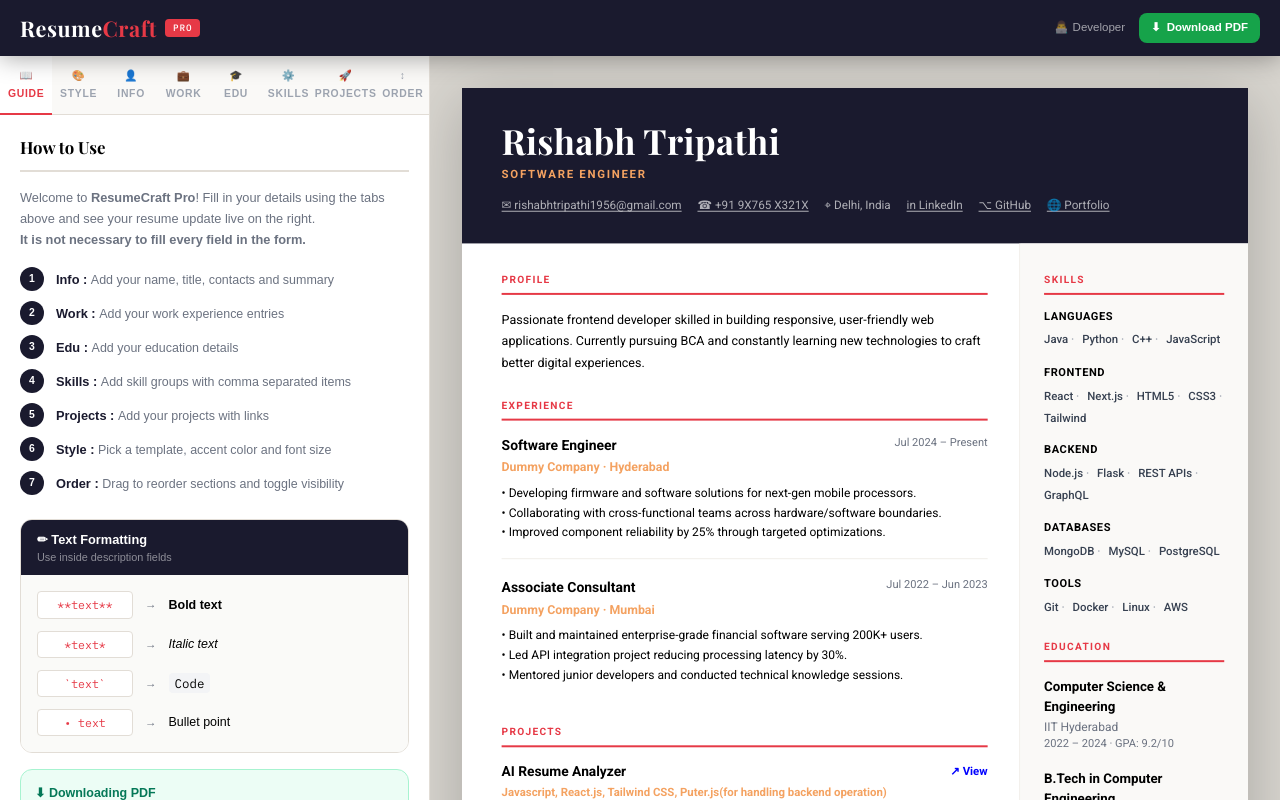
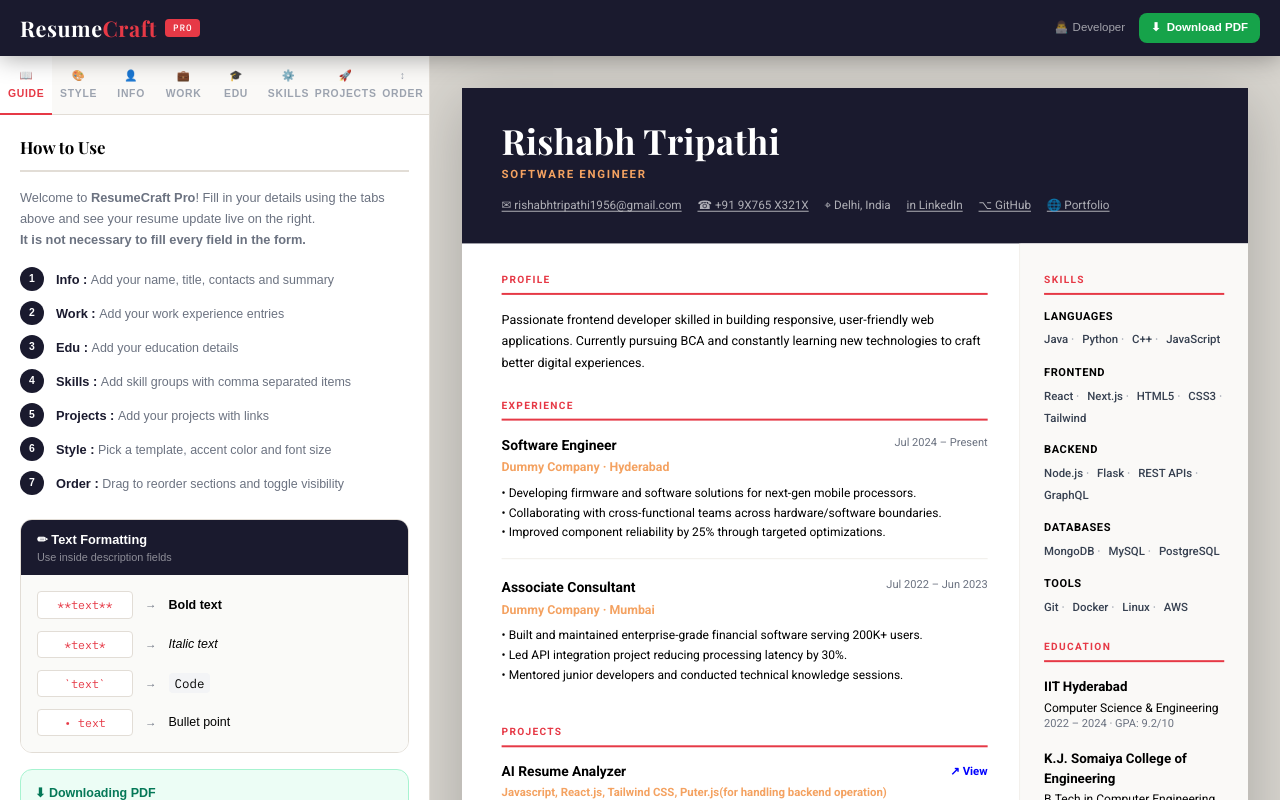
Before and after one commit to Rishabbt/Resume---Builder, a Next.js app: page / in a window 1280 px wide. Built offline with nearby package versions, Linux system fonts and the light colour scheme; a web font is replaced by a local one.

Commit message:
add some changes

```diff
--- a/app/globals.css
+++ b/app/globals.css
@@ -293,8 +293,8 @@
 .exp-company { font-size: 0.78rem; font-weight: 600; margin: 0.15rem 0 0.4rem; }
 .exp-desc { font-size: 0.76rem; color: #000000; line-height: 1.65; }
 .edu-item { margin-bottom: 1rem; }
-.edu-degree { font-weight: 700; font-size: 0.84rem; }
-.edu-school { font-size: 0.76rem; margin-top: 0.1rem; }
+.edu-school { font-weight: 700; font-size: 0.84rem; }
+.edu-degree { font-size: 0.76rem; margin-top: 0.1rem; }
 .edu-date { font-size: 0.7rem; }
 .skill-group { margin-bottom: 1rem; }
 .skill-group-name { font-size: 0.7rem; font-weight: 700; margin-bottom: 0.4rem; text-transform: uppercase; letter-spacing: 0.05em; }
@@ -477,11 +477,11 @@
   align-items: flex-start;
   margin-bottom: 0.7rem;
 }
-.tpl-classic .edu-degree {
+.tpl-classic .edu-school {
   font-weight: 700;
   font-size: 0.84rem;
 }
-.tpl-classic .edu-school {
+.tpl-classic .edu-degree {
   font-size: 0.78rem;
   color: #374151;
 }
--- a/components/resume/ResumePreview.js
+++ b/components/resume/ResumePreview.js
@@ -137,8 +137,8 @@ function EducationSection({ data, accent }) {
       <SectionTitle accent={accent}>Education</SectionTitle>
       {data.education.map((e) => (
         <div key={e.id} className="edu-item">
+          <div className="edu-school" >{e.school || "University"}</div>
           <div className="edu-degree">{e.degree || "Degree"}</div>
-          <div className="edu-school" style={{ color: "#6b7280" }}>{e.school || "University"}</div>
           <div className="edu-date" style={{ color: "#6b7280" }}>
             {e.start}{e.start && e.end ? " – " : ""}{e.end}
             {e.gpa ? ` · GPA: ${e.gpa}` : ""}
```
